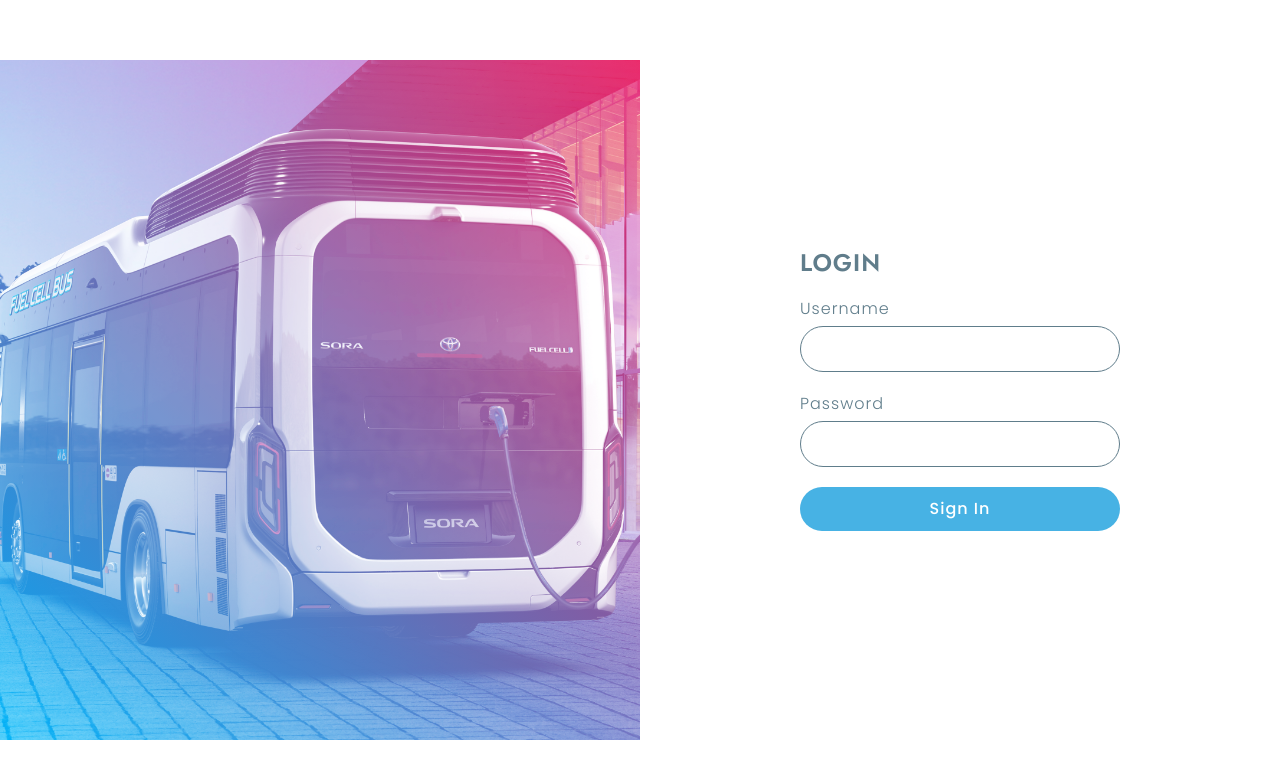
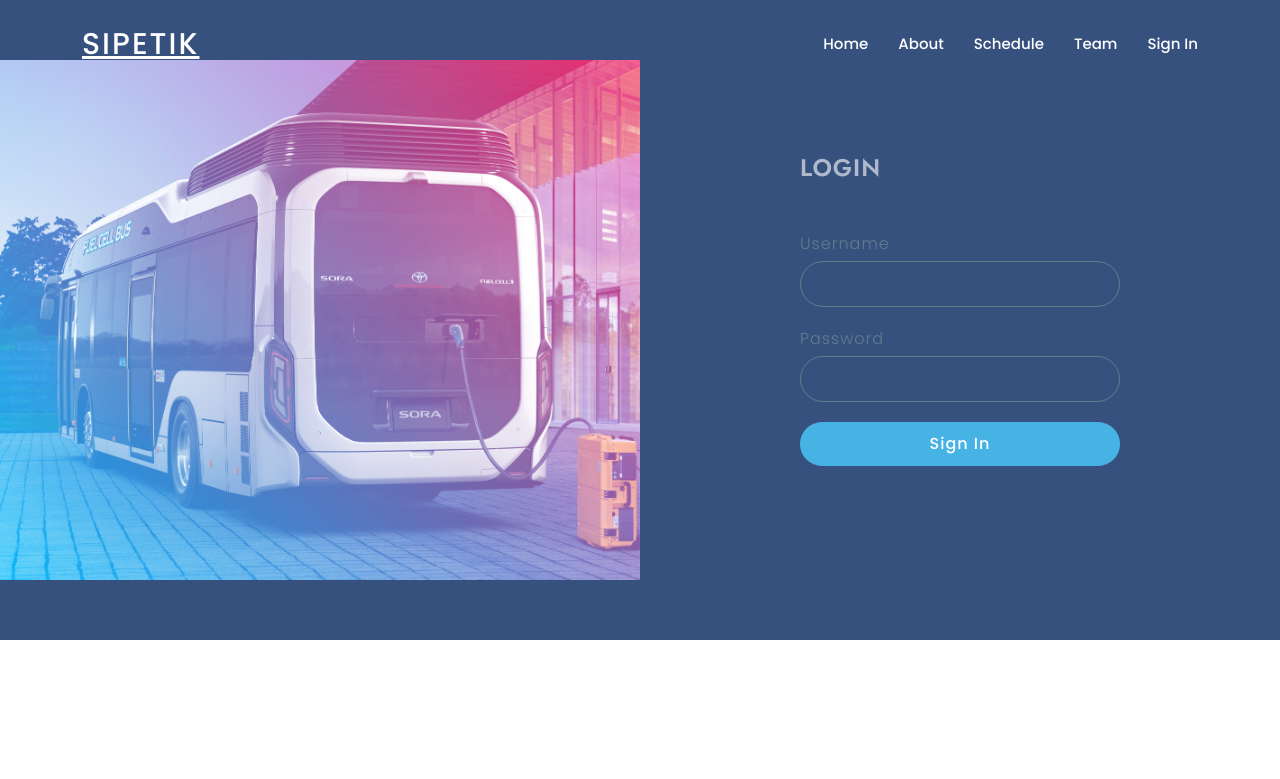
Before and after one commit to MHanifPratama/SIPETIK_BAJA, a CodeIgniter 4 app: template app/Views/user/login.php in a window 1280 px wide. Shown: the top 779 px of the page. Run offline with PHP 8.4 and a stand-in for CodeIgniter, Linux system fonts and the light colour scheme; the template is opened without the code that fills it, so the values that code supplies are empty; some libraries are stand-ins or nearby versions.

Commit message:
edit ui login

```diff
--- a/app/Views/template/header.php
+++ b/app/Views/template/header.php
@@ -11,6 +11,7 @@
   <meta content="" name="keywords">
 
   <link rel="stylesheet" href="assets/Arsha/assets/css/style_login.css">
+  <link href="assets/Arsha/assets/css/style.css" rel="stylesheet">
 
 
   <!-- Favicons -->
@@ -29,7 +30,6 @@
   <link href="assets/Arsha/assets/vendor/remixicon/remixicon.css" rel="stylesheet">
   <link href="assets/Arsha/assets/vendor/swiper/swiper-bundle.min.css" rel="stylesheet">
   <!-- Template Main CSS File -->
-  <link href="assets/Arsha/assets/css/style.css" rel="stylesheet">
 
   <!-- =======================================================
   * Template Name: Arsha - v4.9.0
--- a/app/Views/user/halaman_utama.php
+++ b/app/Views/user/halaman_utama.php
@@ -2,8 +2,8 @@
 <html lang="en">
   <head>
     <link rel="preconnect" href="https://fonts.googleapis.com">
-<link rel="preconnect" href="https://fonts.gstatic.com" crossorigin>
-<link href="https://fonts.googleapis.com/css2?family=Poppins:wght@200&display=swap" rel="stylesheet">
+    <link rel="preconnect" href="https://fonts.gstatic.com" crossorigin>
+    <link href="https://fonts.googleapis.com/css2?family=Poppins:wght@200&display=swap" rel="stylesheet">
 
     <!-- Required meta tags -->
     <meta charset="utf-8">
@@ -12,6 +12,7 @@
     <!-- Bootstrap CSS -->
     <link href="https://cdn.jsdelivr.net/npm/bootstrap@5.1.3/dist/css/bootstrap.min.css" rel="stylesheet" integrity="sha384-1BmE4kWBq78iYhFldvKuhfTAU6auU8tT94WrHftjDbrCEXSU1oBoqyl2QvZ6jIW3" crossorigin="anonymous">
     <link rel="stylesheet" href="edit.css">
+
   </head>
     <script src="https://cdn.jsdelivr.net/npm/bootstrap@5.1.3/dist/js/bootstrap.bundle.min.js" integrity="sha384-ka7Sk0Gln4gmtz2MlQnikT1wXgYsOg+OMhuP+IlRH9sENBO0LRn5q+8nbTov4+1p" crossorigin="anonymous"></script>
     <nav class="navbar navbar-light fixed-top">
--- a/app/Views/user/login.php
+++ b/app/Views/user/login.php
@@ -8,9 +8,7 @@
 <?= $this -> extend('template/header')?>
 <?= $this-> section('content')?>
 
-
-    <section>
-
+    <section id="hero" class="d-flex align-items-center">
        <div class="imgBx">
            <img src="assets/Arsha/assets/img/bus.jpg" alt="image login">
        </div>
```
